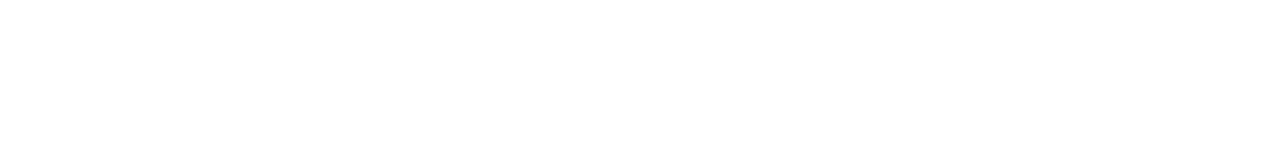
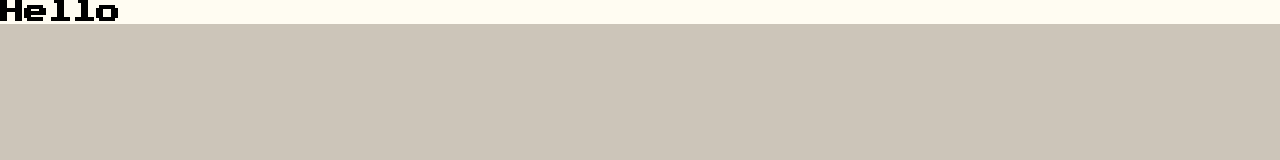
Before and after one commit to AnujShrivastava01/Image-Gallery-Project, a plain HTML site: page index.html in a window 1280 px wide. Drawn offline with Linux system fonts and the light colour scheme.

Commit message:
Add all files

```diff
--- /dev/null
+++ b/assets/colors.css
@@ -0,0 +1,6 @@
+:root {
+    --orange: #EB5E28;
+    --gray : #252422 ;
+    --light-brown: #CCC5B9;
+    --light: #FFFCF2;
+}
--- a/assets/common.css
+++ b/assets/common.css
@@ -1 +1,14 @@
 @import url('https://fonts.googleapis.com/css2?family=Press+Start+2P&display=swap');
+@import './colors.css';
+body,h1,h2,h3,h4,h5,h6,p{
+  margin: 0px;
+  padding: 0px;
+  font-family: 'Press Start 2P',cursive;
+
+}
+body{
+    background-color: var(--light-brown) ;
+}
+nav{
+    background-color: var(--light);
+}
--- a/assets/detail.css
+++ b/assets/detail.css
@@ -0,0 +1 @@
+@import './colors.css';
--- a/assets/index.css
+++ b/assets/index.css
@@ -0,0 +1 @@
+@import './colors.css';
--- a/assets/search.css
+++ b/assets/search.css
@@ -0,0 +1 @@
+@import './colors.css';
--- a/index.html
+++ b/index.html
@@ -13,6 +13,7 @@
 
     <!-- Navigtion bar -->
      <nav>
+        <h1>Hello</h1>
      </nav>
 
      <!-- Main Section -->
```
